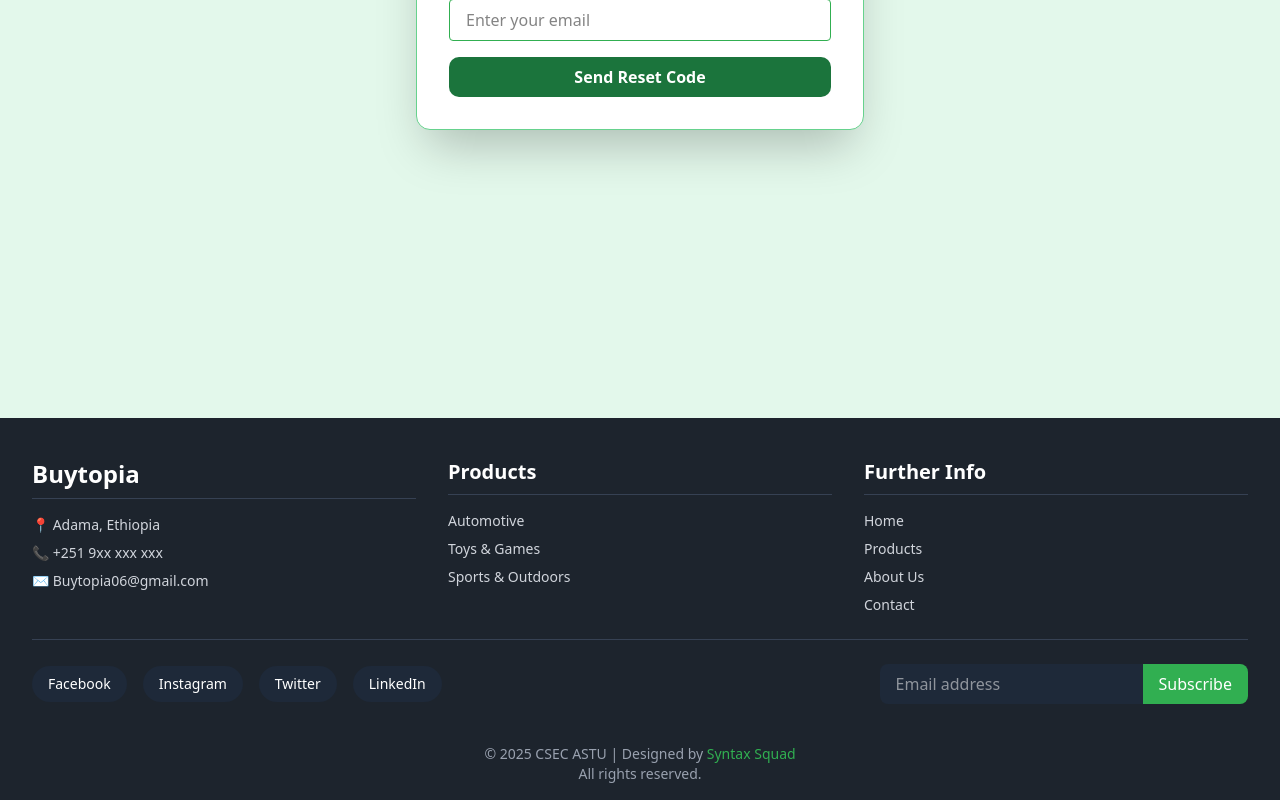
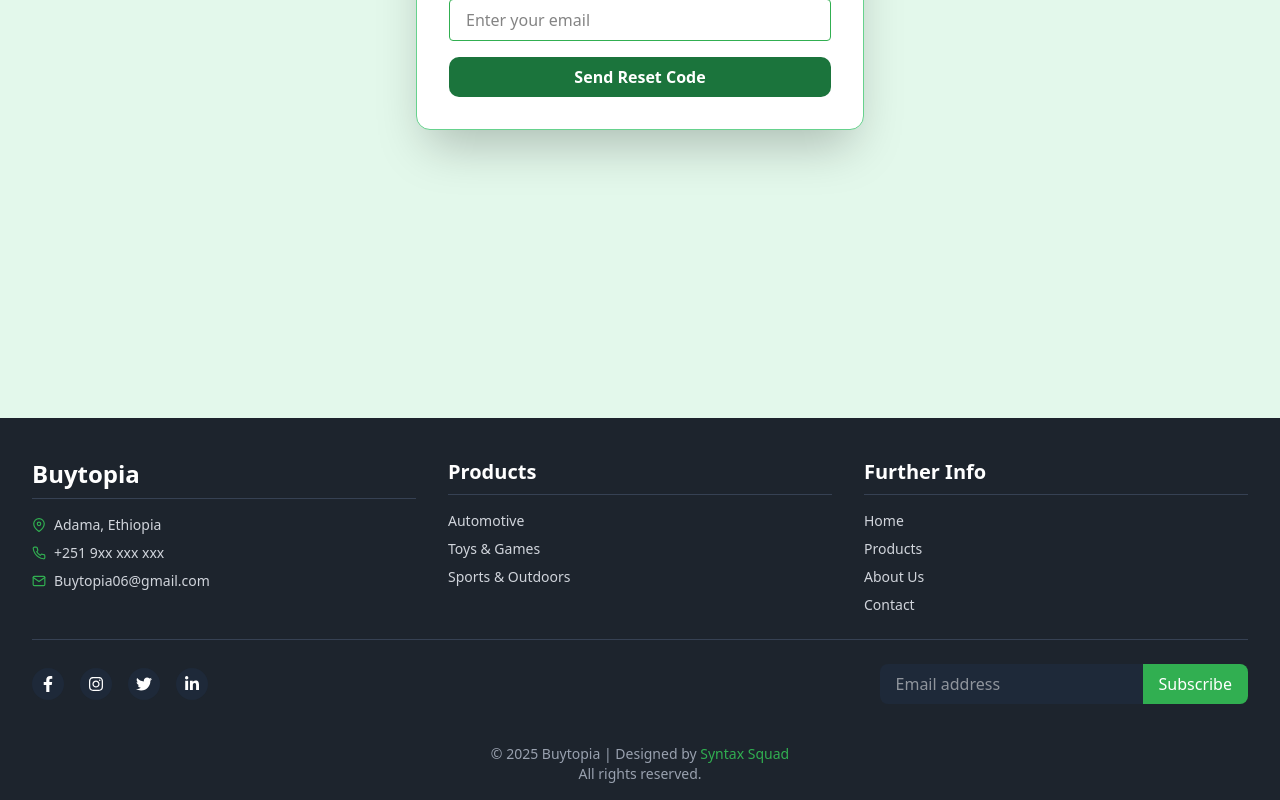
Before and after one commit to mroxygen2024/Buytopia, a React (Vite) app: page /forgot-password in a window 1280 px wide. Shown: the part 382-1182 px from the top of the page. Built offline with nearby package versions, Linux system fonts and the light colour scheme.

Commit message:
Remove .env from version control

```diff
--- a/src/components/Footer.jsx
+++ b/src/components/Footer.jsx
@@ -1,4 +1,6 @@
 import { Link } from "react-router-dom";
+import { FiPhone, FiMail, FiMapPin } from "react-icons/fi";
+import { FaFacebookF, FaInstagram, FaTwitter, FaLinkedinIn } from "react-icons/fa";
 
 export default function Footer() {
   return (
@@ -11,22 +13,23 @@ export default function Footer() {
               Buytopia
             </h2>
             <ul className="space-y-2 text-sm">
-              <li>📍 Adama, Ethiopia</li>
-              <li>
-                📞{" "}
+              <li className="flex items-center gap-2">
+                <FiMapPin className="text-[#31af51]" /> Adama, Ethiopia
+              </li>
+              <li className="flex items-center gap-2">
+                <FiPhone className="text-[#31af51]" />
                 <a href="tel:+251968094406" className="hover:text-[#31af51]">
                   +251 9xx xxx xxx
                 </a>
               </li>
-              <li>
-                ✉️{" "}
-                <a href="mailto:buttopia06@gmail.com" className="hover:text-[#31af51]">
+              <li className="flex items-center gap-2">
+                <FiMail className="text-[#31af51]" />
+                <a href="mailto:buytopia06@gmail.com" className="hover:text-[#31af51]">
                   Buytopia06@gmail.com
                 </a>
               </li>
             </ul>
           </div>
-
 
           <div>
             <h2 className="text-xl font-semibold text-white border-b border-gray-700 pb-2 mb-4">
@@ -38,7 +41,6 @@ export default function Footer() {
               <li><Link to="/products" className="hover:text-[#31af51]">Sports & Outdoors</Link></li>
             </ul>
           </div>
-
 
           <div>
             <h2 className="text-xl font-semibold text-white border-b border-gray-700 pb-2 mb-4">
@@ -53,23 +55,21 @@ export default function Footer() {
           </div>
         </div>
 
-
         <div className="my-6 border-t border-gray-700"></div>
-
 
         <div className="flex flex-col md:flex-row justify-between items-center gap-4 mb-6">
           <div className="flex space-x-4">
-            <Link to="#" className="bg-gray-800 hover:bg-[#31af51] text-white px-4 py-2 rounded-full text-sm transition">
-              Facebook
+            <Link to="#" className="bg-gray-800 hover:bg-[#31af51] text-white p-2 rounded-full transition">
+              <FaFacebookF />
             </Link>
-            <Link to="https://www.instagram.com/buyt_opia/" className="bg-gray-800 hover:bg-[#31af51] text-white px-4 py-2 rounded-full text-sm transition">
-              Instagram
+            <Link to="https://www.instagram.com/buyt_opia/" className="bg-gray-800 hover:bg-[#31af51] text-white p-2 rounded-full transition">
+              <FaInstagram />
             </Link>
-            <Link to="#" className="bg-gray-800 hover:bg-[#31af51] text-white px-4 py-2 rounded-full text-sm transition">
-              Twitter
+            <Link to="#" className="bg-gray-800 hover:bg-[#31af51] text-white p-2 rounded-full transition">
+              <FaTwitter />
             </Link>
-            <Link to="#" className="bg-gray-800 hover:bg-[#31af51] text-white px-4 py-2 rounded-full text-sm transition">
-              LinkedIn
+            <Link to="#" className="bg-gray-800 hover:bg-[#31af51] text-white p-2 rounded-full transition">
+              <FaLinkedinIn />
             </Link>
           </div>
 
@@ -89,10 +89,9 @@ export default function Footer() {
         </div>
       </div>
 
-
       <div className="bg-[#1d242d] py-4">
         <div className="max-w-7xl mx-auto px-4 text-sm text-gray-400 text-center">
-          &copy; {new Date().getFullYear()} CSEC ASTU | Designed by
+          &copy; {new Date().getFullYear()} Buytopia | Designed by
           <span className="text-[#31af51] font-medium"> Syntax Squad</span>
           <p>All rights reserved.</p>
         </div>
--- a/src/components/ForgotPassword.jsx
+++ b/src/components/ForgotPassword.jsx
@@ -13,7 +13,7 @@ const ForgotPassword = () => {
 
     try {
       setLoading(true);
-      const res = await fetch("https://ecommerce-backend-tqgh.onrender.com/api/v1/auth/forgot-password", {
+      const res = await fetch(`${import.meta.env.VITE_API_BASE_URL}/auth/forgot-password`, {
         method: "POST",
         headers: { "Content-Type": "application/json" },
         body: JSON.stringify({ email }),
--- a/src/components/LogoutButton.jsx
+++ b/src/components/LogoutButton.jsx
@@ -7,7 +7,7 @@ export default function LogoutButton({ onLogout }) {
 
   const handleLogout = async () => {
     try {
-      // await fetch("https://ecommerce-backend-tqgh.onrender.com/api/v1/auth/logout", {
+      // await fetch(`${import.meta.env.VITE_API_BASE_URL}logout`, {
       //   method: "POST",
       //   credentials: "include",
       //   headers: {
--- a/src/components/ResetPassword.jsx
+++ b/src/components/ResetPassword.jsx
@@ -20,7 +20,9 @@ const ResetPassword = () => {
 
     try {
       setLoading(true);
-      const res = await fetch("https://ecommerce-backend-tqgh.onrender.com/api/v1/auth/reset-password", {
+
+
+      const res = await fetch(`${import.meta.env.VITE_API_BASE_URL}/auth/reset-password`, {
         method: "POST",
         headers: { "Content-Type": "application/json" },
         body: JSON.stringify({ email, code, password }),
--- a/src/pages/FeaturedProducts.jsx
+++ b/src/pages/FeaturedProducts.jsx
@@ -8,7 +8,7 @@ const FeaturedProducts = () => {
   useEffect(() => {
     const fetchProducts = async () => {
       try {
-        const res = await fetch("https://ecommerce-backend-tqgh.onrender.com/api/v1/products");
+        const res = await fetch(`${import.meta.env.VITE_API_BASE_URL}/products`);
         const data = await res.json();
         const allProducts = data.data.products;
         const featured = allProducts.slice(0, 3);
--- a/src/pages/Login.jsx
+++ b/src/pages/Login.jsx
@@ -27,7 +27,7 @@ const Login = () => {
     try {
       setLoading(true);
 
-      const response = await fetch("https://ecommerce-backend-tqgh.onrender.com/api/v1/auth/login", {
+      const response = await fetch(`${import.meta.env.VITE_API_BASE_URL}/products/login`, {
         method: 'POST',
         headers: { 'Content-Type': 'application/json' },
         body: JSON.stringify(form),
--- a/src/pages/ProductDetails.jsx
+++ b/src/pages/ProductDetails.jsx
@@ -15,7 +15,8 @@ const ProductDetails = () => {
   useEffect(() => {
     const fetchProduct = async () => {
       try {
-        const res = await fetch(`https://ecommerce-backend-tqgh.onrender.com/api/v1/products/${slug}`, { method: "GET" });
+        const res = await fetch(`${import.meta.env.VITE_API_BASE_URL}/products/${slug}`, { method: "GET" });
+
         if (res.ok) {
           const data = await res.json();
           setProduct(data.data.product);
--- a/src/pages/Products.jsx
+++ b/src/pages/Products.jsx
@@ -9,7 +9,7 @@ const Products = () => {
   useEffect(() => {
     const fetchProducts = async () => {
       try {
-        const res = await fetch("https://ecommerce-backend-tqgh.onrender.com/api/v1/products");
+        const res = await fetch(`${import.meta.env.VITE_API_BASE_URL}/products`);
         const data = await res.json();
         setProducts(data.data.products);
       } catch (error) {
--- a/src/pages/Register.jsx
+++ b/src/pages/Register.jsx
@@ -30,7 +30,7 @@ const Register = () => {
     try {
       setLoading(true);
 
-      const response = await fetch("https://ecommerce-backend-tqgh.onrender.com/api/v1/auth/register", {
+      const response = await fetch(`${import.meta.env.VITE_API_BASE_URL}/products/auth/register`, {
         method: 'POST',
         headers: { 'Content-Type': 'application/json' },
         body: JSON.stringify(formData),
```
Also changed, not shown: 1 other file (tests, documents, lock files or other folders).
